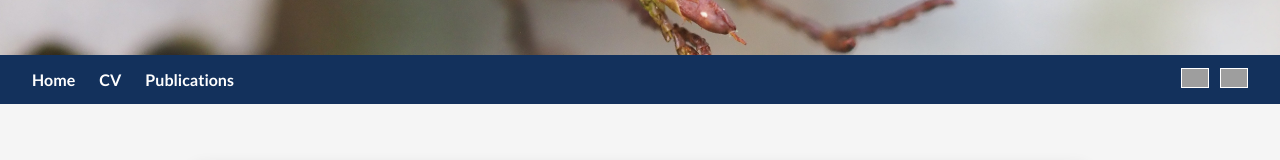
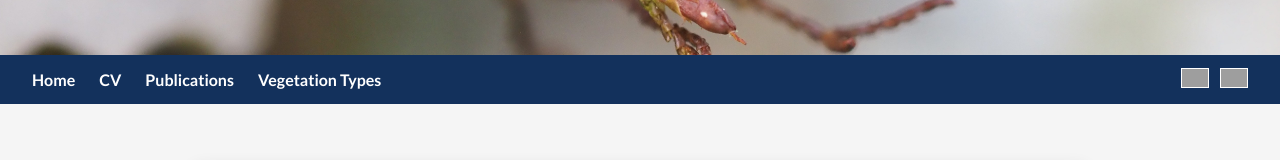
Before and after one commit to bryanespinozaprieto/bryan-espinoza-prieto, a plain HTML site: page cv.html in a window 1280 px wide. Shown: the part 295-455 px from the top of the page. Drawn offline with Linux system fonts and the light colour scheme; grey boxes are pictures that could not be loaded.

Commit message:
Update cv.html

```diff
--- a/cv.html
+++ b/cv.html
@@ -24,6 +24,7 @@
         <li><a href="index.html">Home</a></li>
         <li><a href="cv.html">CV</a></li>
         <li><a href="publications.html">Publications</a></li>
+        <li><a href="vegetation.html">Vegetation Types</a></li>
       </ul>
       <div class="lang-switch">
         <a href="cv.html"><img src="https://flagcdn.com/w20/gb.png" alt="English"></a>
```
